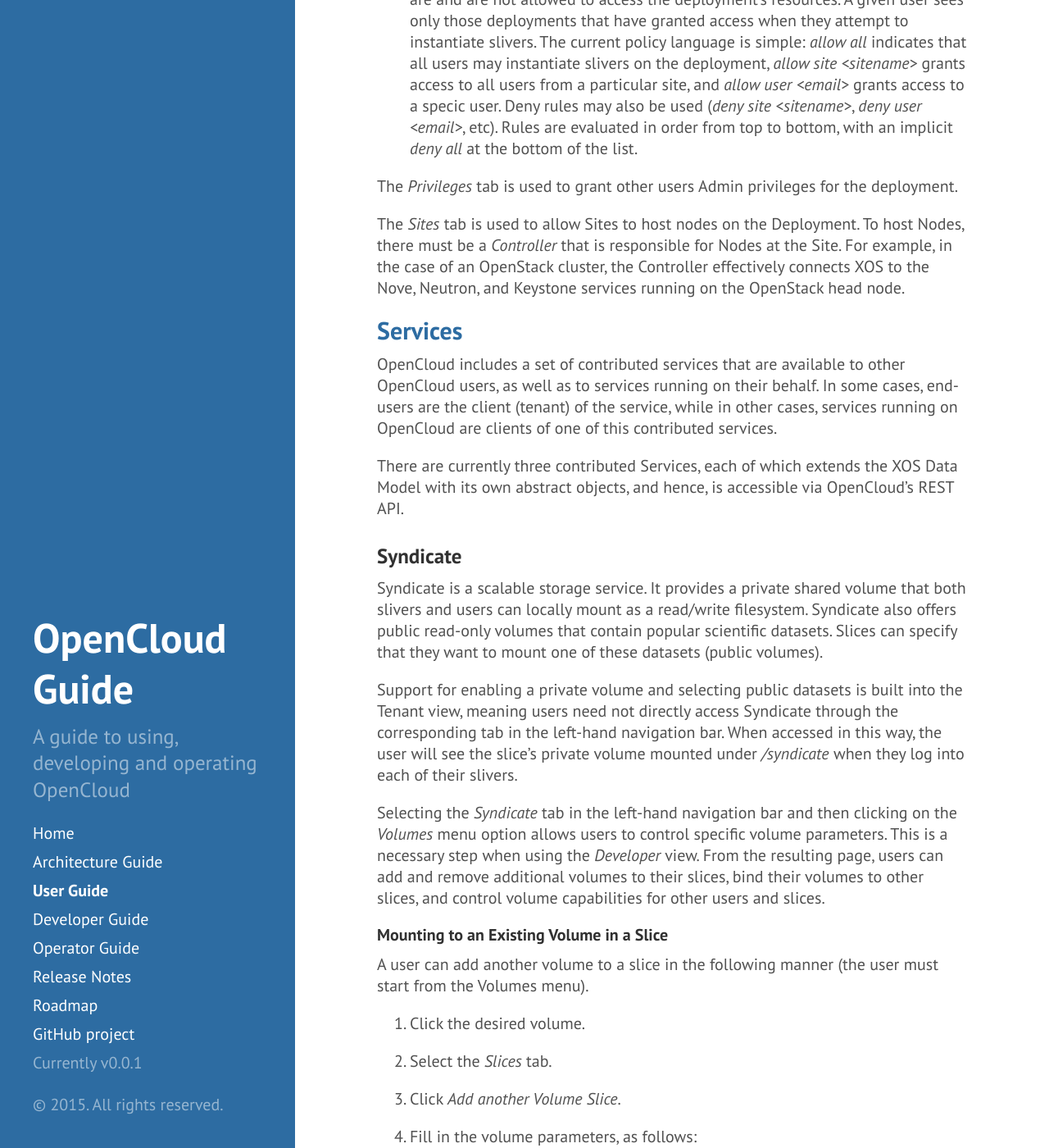
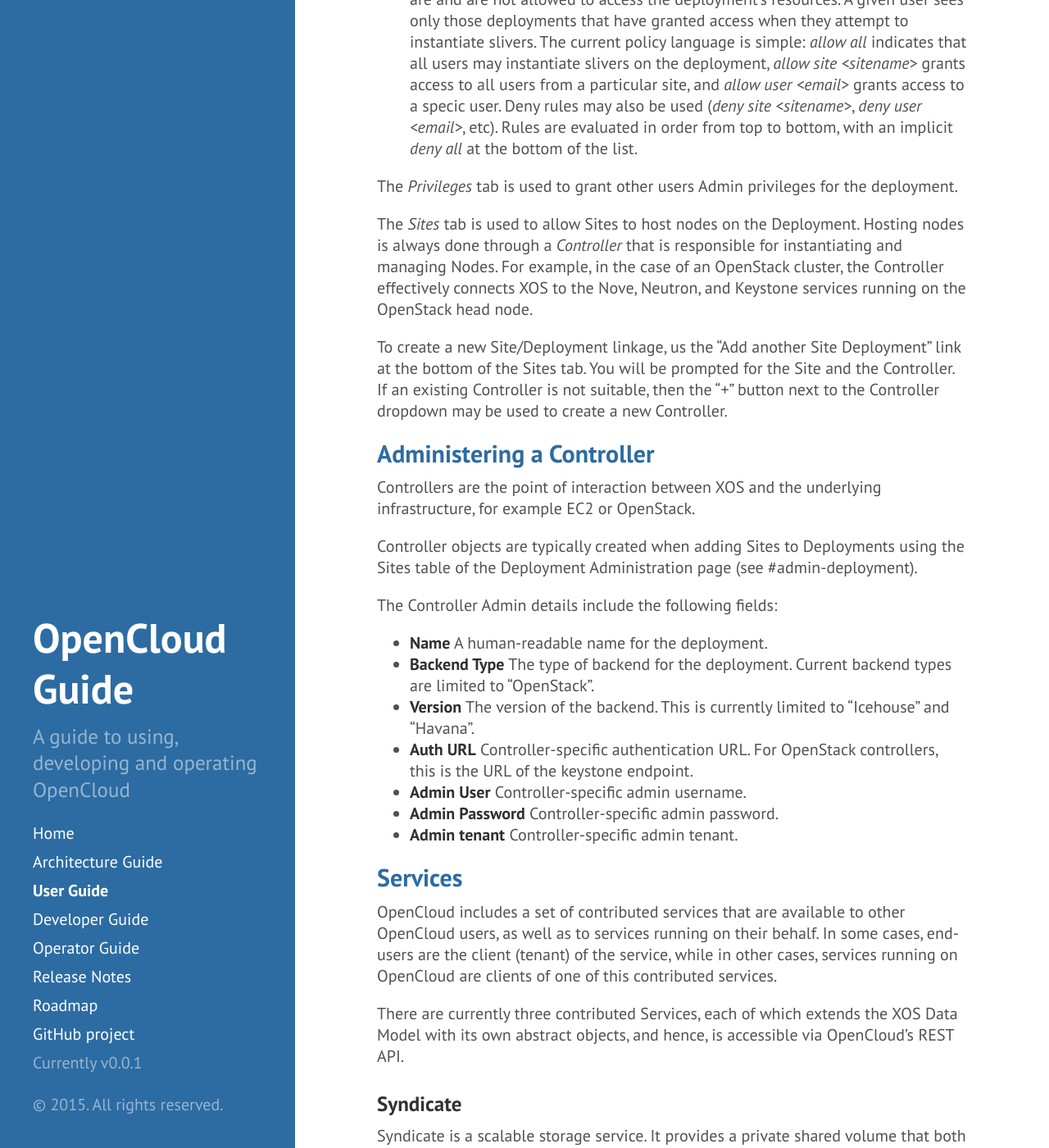
Before and after one commit to open-cloud/open-cloud.github.io.old, a Jekyll site: the page built from 1_user.md, in a window 1280 px wide and 1400 px high, scrolled down 5687 px. Shown: the whole window at 82% size. Built offline with Jekyll 4.4.1, drawn with Linux system fonts in a browser that asks for light colours; Markdown is read by kramdown in place of the engine named in the settings.

Commit message:
work on deployment admin, and add controller admin section

```diff
--- a/1_user.md
+++ b/1_user.md
@@ -274,11 +274,36 @@
 the deployment.
 
 The *Sites* tab is used to allow Sites to host nodes on the Deployment.
-To host Nodes, there must be a *Controller* that
-is responsible for Nodes at the Site. For example, in the case of an
+Hosting nodes is always done through a *Controller* that is responsible
+for instantiating and managing Nodes. For example, in the case of an
 OpenStack cluster, the Controller effectively connects XOS to the
 Nove, Neutron, and Keystone services running on the OpenStack head
 node.
+
+To create a new Site/Deployment linkage, us the "Add another Site
+Deployment" link at the bottom of the Sites tab. You will be
+prompted for the Site and the Controller. If an existing Controller
+is not suitable, then the "+" button next to the Controller
+dropdown may be used to create a new Controller.
+
+##<a name="admin-controller">Administering a Controller</a>
+
+Controllers are the point of interaction between XOS and the underlying
+infrastructure, for example EC2 or OpenStack.
+
+Controller objects are typically created when adding Sites to
+Deployments using the Sites table of the Deployment Administration
+page (see #admin-deployment).
+
+The Controller Admin details include the following fields:
+
+* **Name** A human-readable name for the deployment.
+* **Backend Type** The type of backend for the deployment. Current backend types are limited to "OpenStack".
+* **Version** The version of the backend. This is currently limited to "Icehouse" and "Havana".
+* **Auth URL** Controller-specific authentication URL. For OpenStack controllers, this is the URL of the keystone endpoint.
+* **Admin User** Controller-specific admin username.
+* **Admin Password** Controller-specific admin password.
+* **Admin tenant** Controller-specific admin tenant.
 
 ##Services
 
```
